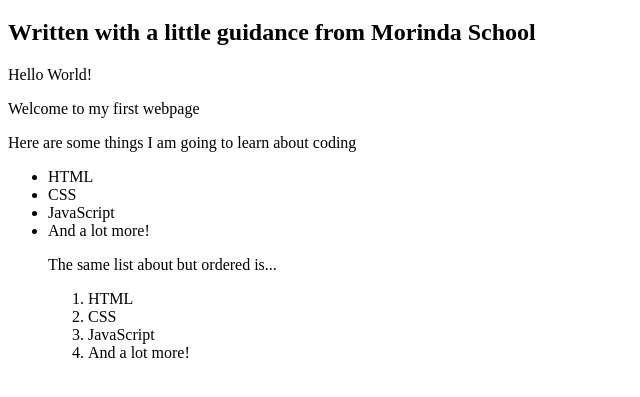
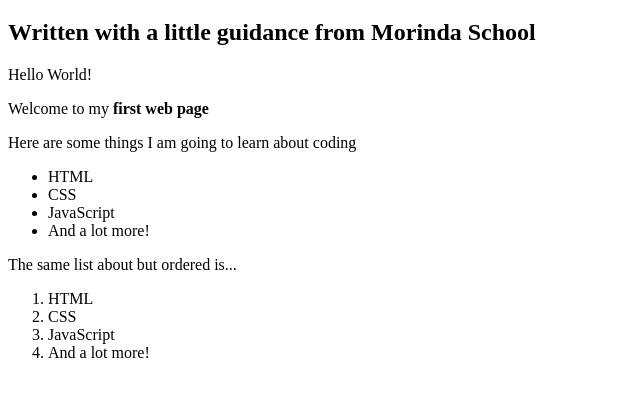
Before and after one commit to MbuguaMwaura/firstwebsites, a plain HTML site: page my-first-website.html in a window 1280 px wide. Shown: the part 61-458 px from the top of the page, without its empty margins (0-640 px from the left). Drawn offline with Linux system fonts and the light colour scheme.

Commit message:
bolding using the tag strong

```diff
--- a/my-first-website.html
+++ b/my-first-website.html
@@ -8,13 +8,14 @@
     <h1>My First Webpage</h1>
     <h2>Written with a little guidance from Morinda School</h2>
     <p>Hello World!</p>
-    <p>Welcome to my first webpage</p>
+    <p>Welcome to my <strong>first web page</strong></p>
     <p>Here are some things I am going to learn about coding</p>
     <ul>
       <li>HTML</li>
       <li>CSS</li>
       <li>JavaScript</li>
       <li>And a lot more!</li>
+    </ul>
     <p>The same list about but ordered is...</p>
     <ol>
       <li>HTML</li>
```
